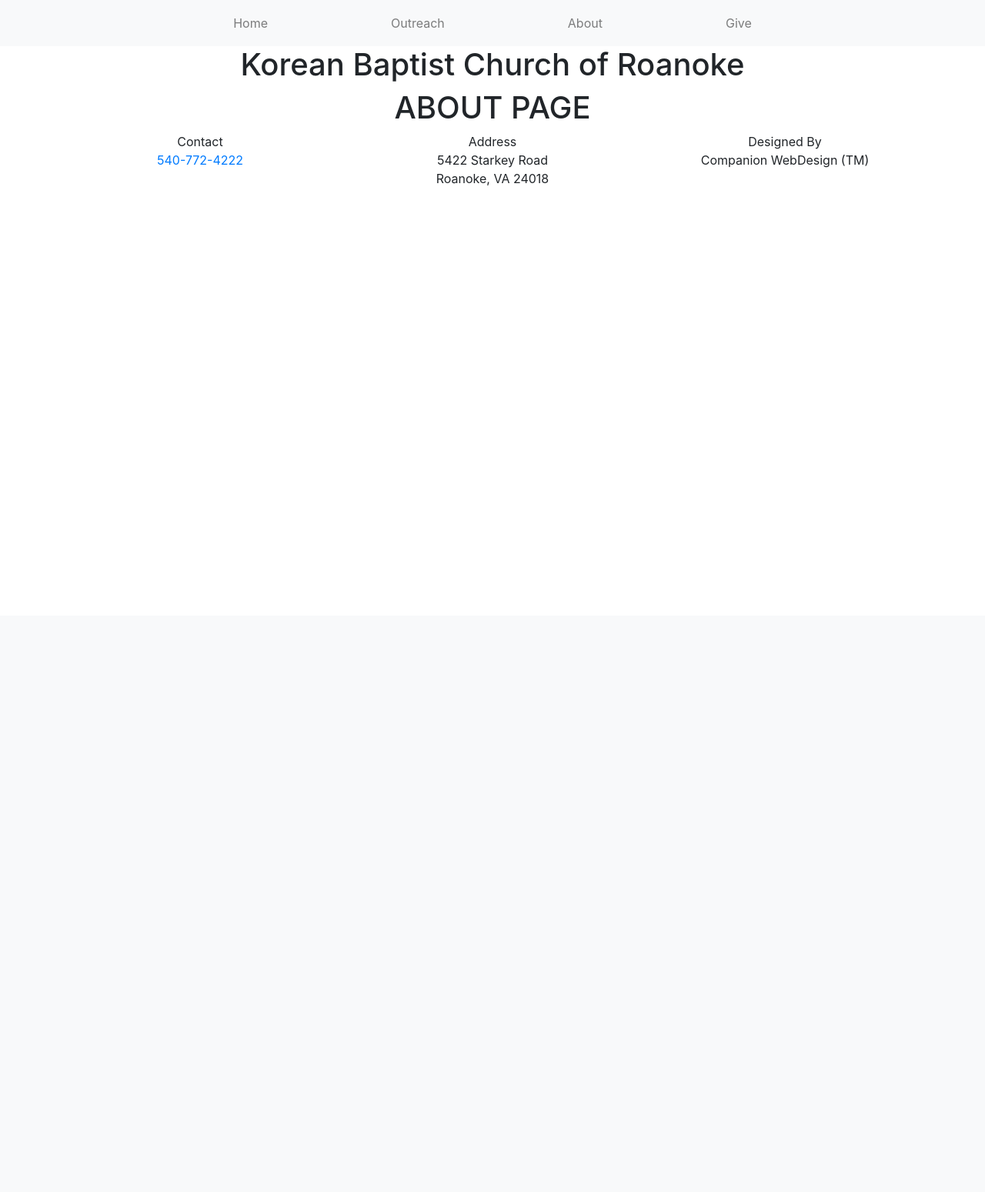
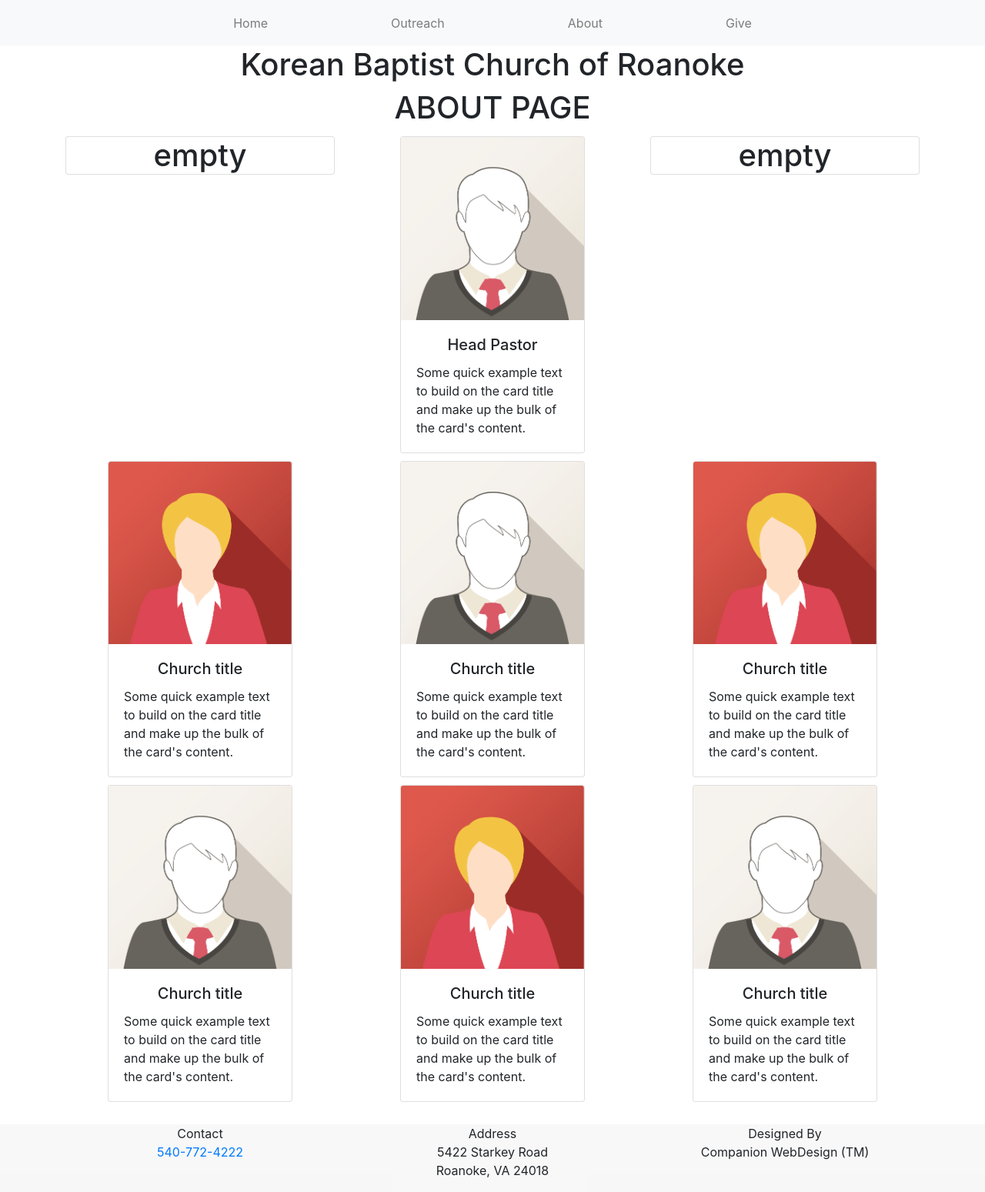
Before and after one commit to Djibouti-360/flask_church, a Flask app: page /about in a window 1280 px wide. Shown: the whole page at 77% size. Before the commit the page ends 241 px from the top, so only its background shows below. Run offline with Flask 2, Linux system fonts and the light colour scheme; some libraries are stand-ins or nearby versions.

Commit message:
modified css and added avatar for about page

```diff
--- a/static/code/main.css
+++ b/static/code/main.css
@@ -36,6 +36,10 @@ body {
     height: auto;
 }
 
+#eachRow{
+    padding: 5px 0px 5px 0px;
+}
+
 .carouselOverlay {
     position: absolute;
     z-index: 15;
--- a/templates/about.html
+++ b/templates/about.html
@@ -8,4 +8,92 @@
 
 {% block body %}
     <h1 class="content text-center">ABOUT PAGE</h1>
+
+    <div class="container">
+        <!-- row 1 -->
+        <div class="row" id="eachRow">
+            <div class="col-sm"> <h1 class="card text-center">empty</h1></div>
+
+            <!-- person -->
+            <div class="col-sm">
+                <div class="card mx-auto" style="width: 15rem;" id="aboutPerson">
+                    <img src="{{ url_for('static', filename='media/avatar_male.jpg') }}" class="card-img-top" alt="pastor">
+                    <div class="card-body">
+                        <h5 class="card-title text-center">Head Pastor</h5>
+                        <p class="card-text">Some quick example text to build on the card title and make up the bulk of the card's content.</p>
+                    </div>
+                </div>
+            </div>
+
+            <div class="col-sm"> <h1 class="card text-center">empty</h1></div>
+        </div>
+        <!-- row 2 -->
+        <div class="row" id="eachRow">
+            <!-- person -->
+            <div class="col-sm">
+                <div class="card mx-auto" style="width: 15rem;" id="aboutPerson">
+                    <img src="{{ url_for('static', filename='media/avatar_fem.jpg') }}" class="card-img-top" alt="pastor">
+                    <div class="card-body">
+                        <h5 class="card-title text-center">Church title</h5>
+                        <p class="card-text">Some quick example text to build on the card title and make up the bulk of the card's content.</p>
+                    </div>
+                </div>
+            </div>
+            <!-- person -->
+            <div class="col-sm">
+                <div class="card mx-auto" style="width: 15rem;" id="aboutPerson">
+                    <img src="{{ url_for('static', filename='media/avatar_male.jpg') }}" class="card-img-top" alt="pastor">
+                    <div class="card-body">
+                        <h5 class="card-title text-center">Church title</h5>
+                        <p class="card-text">Some quick example text to build on the card title and make up the bulk of the card's content.</p>
+                    </div>
+                </div>
+            </div>
+            <!-- person -->
+            <div class="col-sm">
+                <div class="card mx-auto" style="width: 15rem;" id="aboutPerson">
+                    <img src="{{ url_for('static', filename='media/avatar_fem.jpg') }}" class="card-img-top" alt="pastor">
+                    <div class="card-body">
+                        <h5 class="card-title text-center">Church title</h5>
+                        <p class="card-text">Some quick example text to build on the card title and make up the bulk of the card's content.</p>
+                    </div>
+                </div>
+            </div>
+        </div>
+        <!-- row 3 -->
+        <div class="row" id="eachRow">
+            <!-- person -->
+            <div class="col-sm">
+                <div class="card mx-auto" style="width: 15rem;" id="aboutPerson">
+                    <img src="{{ url_for('static', filename='media/avatar_male.jpg') }}" class="card-img-top" alt="pastor">
+                    <div class="card-body">
+                        <h5 class="card-title text-center">Church title</h5>
+                        <p class="card-text">Some quick example text to build on the card title and make up the bulk of the card's content.</p>
+                    </div>
+                </div>
+            </div>
+            <!-- person -->
+            <div class="col-sm">
+                <div class="card mx-auto" style="width: 15rem;" id="aboutPerson">
+                    <img src="{{ url_for('static', filename='media/avatar_fem.jpg') }}" class="card-img-top" alt="pastor">
+                    <div class="card-body">
+                        <h5 class="card-title text-center">Church title</h5>
+                        <p class="card-text">Some quick example text to build on the card title and make up the bulk of the card's content.</p>
+                    </div>
+                </div>
+            </div>
+            <!-- person -->
+            <div class="col-sm">
+                <div class="card mx-auto" style="width: 15rem;" id="aboutPerson">
+                    <img src="{{ url_for('static', filename='media/avatar_male.jpg') }}" class="card-img-top" alt="pastor">
+                    <div class="card-body">
+                        <h5 class="card-title text-center">Church title</h5>
+                        <p class="card-text">Some quick example text to build on the card title and make up the bulk of the card's content.</p>
+                    </div>
+                </div>
+            </div>
+        </div>
+    </div>
+
+    <br>
 {% endblock %}
--- a/templates/base.html
+++ b/templates/base.html
@@ -45,7 +45,7 @@
 </head>
     {% block body %}{% endblock %}
 
-    <footer class="footer" style="padding: 0; margin: 0;">
+    <footer class="footer" style="padding: 0; margin: 0; background-color: rgba(196, 196, 196, 0.13);">
         <div class="container">
             <div class="row">
                 <div class="col text-center">
```
Also changed, not shown: static/media/avatar_fem.jpg (added), static/media/avatar_male.jpg (added).
